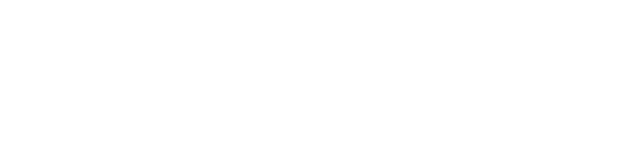
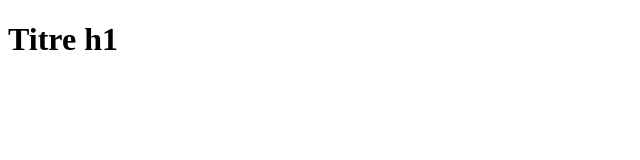
Before and after one commit to arnaud-blanc/helloWorld, a plain HTML site: page index.html in a window 1280 px wide. Shown: the whole page, without its empty margins (0-640 px from the left). Drawn offline with Linux system fonts and the light colour scheme.

Commit message:
Nouveau titre h1

```diff
--- a/index.html
+++ b/index.html
@@ -7,6 +7,6 @@
     <title>New Title</title>
 </head>
 <body>
-
+    <h1>Titre h1</h1>
 </body>
 </html>
```
